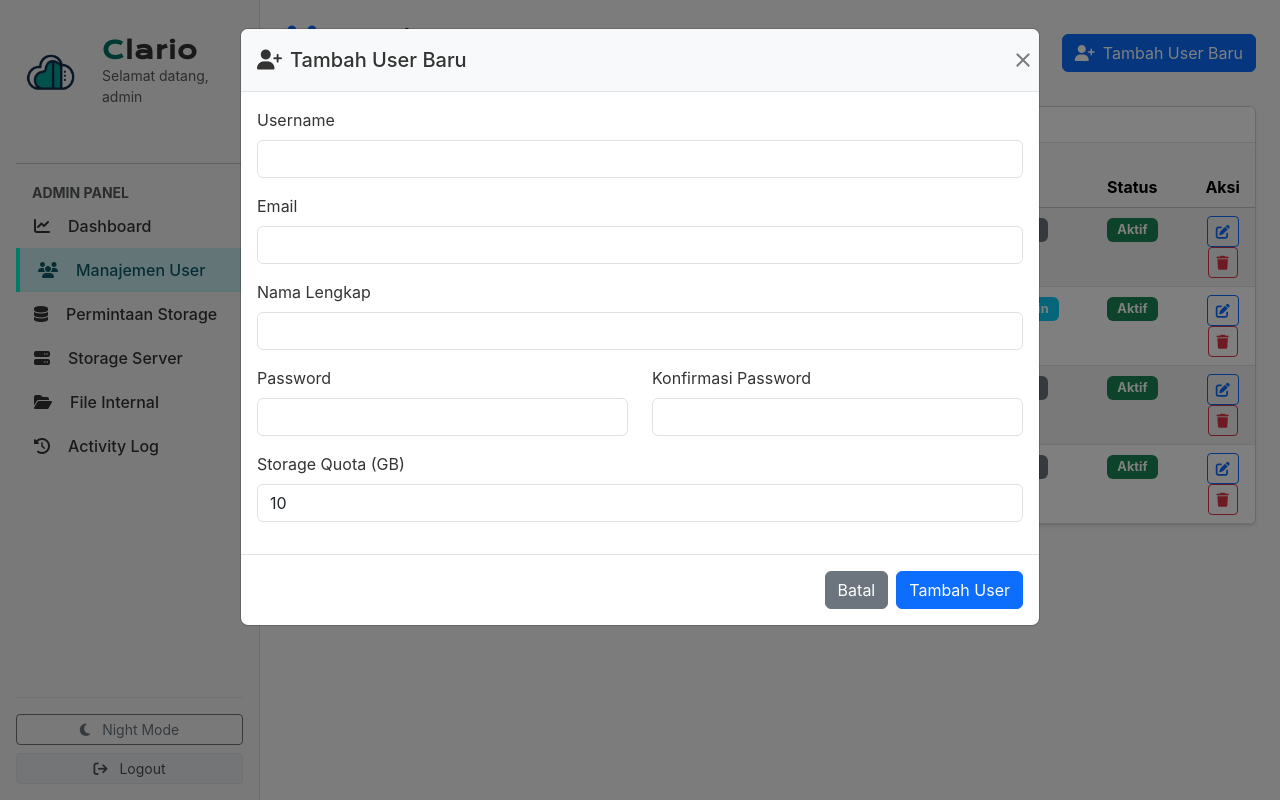
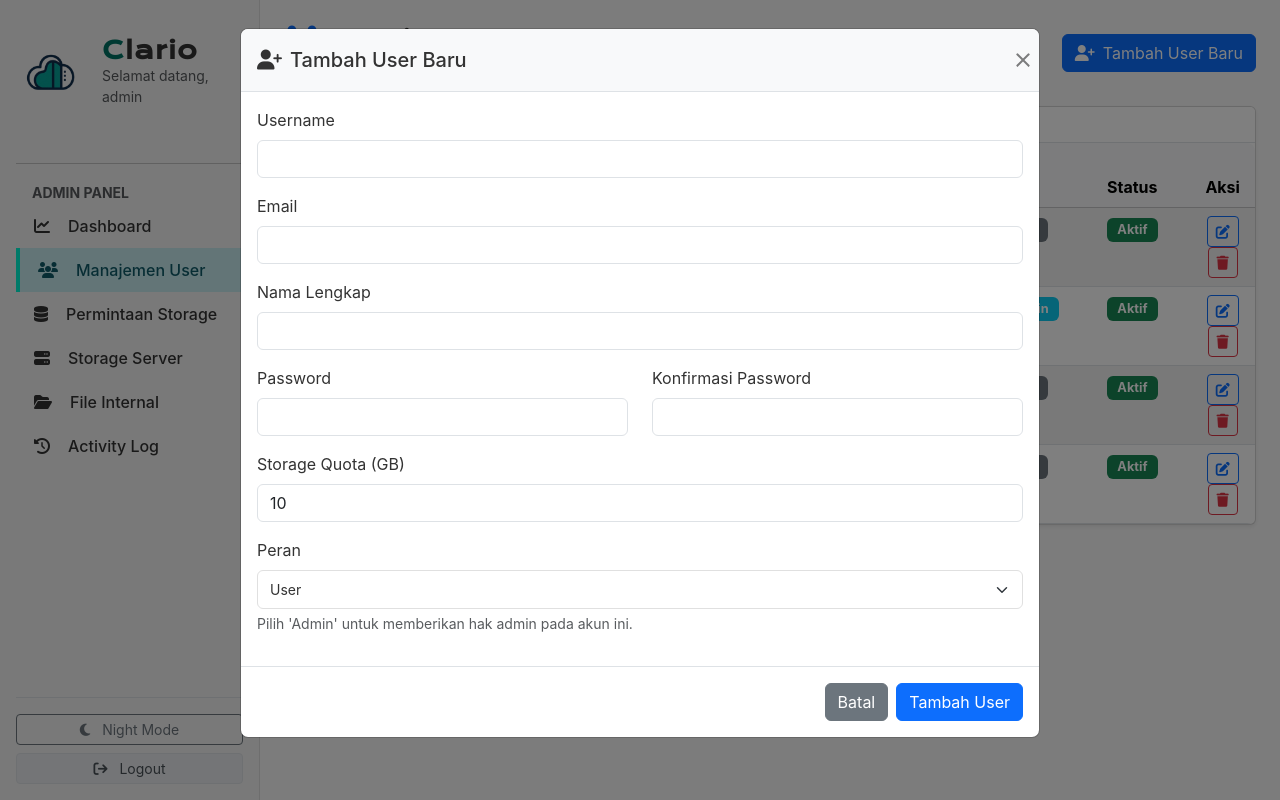
Before and after one commit to Zennn6540/ClairoCloud, a PHP site: page /app/public/admin/management_user.php in a window 1280 px wide, after a click on "Tambah User Baru". Run offline with PHP 8.4, Linux system fonts and the light colour scheme; a user stored in the database is signed in; data comes from the database, SQL or seed files in the repository; some libraries are stand-ins or nearby versions.

Commit message:
first commit

```diff
--- a/app/public/admin/management_user.php
+++ b/app/public/admin/management_user.php
@@ -19,6 +19,7 @@ if ($_SERVER['REQUEST_METHOD'] === 'POST' && isset($_POST['action']) && $_POST['
     $password = $_POST['password'] ?? '';
     $passwordConfirm = $_POST['password_confirm'] ?? '';
     $storageGb = intval($_POST['storage_gb'] ?? 0);
+    $role = ($_POST['role'] ?? 'user');
 
     // Validation
     $errors = [];
@@ -50,13 +51,14 @@ if ($_SERVER['REQUEST_METHOD'] === 'POST' && isset($_POST['action']) && $_POST['
         $hashedPassword = password_hash($password, PASSWORD_BCRYPT);
         $storageBytes = $storageGb * 1024 * 1024 * 1024;
         $now = date('Y-m-d H:i:s');
+        $isAdmin = ($role === 'admin') ? 1 : 0;
 
-        $stmt = getDB()->prepare("
-            INSERT INTO users (username, email, full_name, password, storage_quota, storage_used, is_active, is_admin, created_at)
-            VALUES (?, ?, ?, ?, ?, 0, 1, 0, ?)
+        $stmt = getDB()->prepare("\
+            INSERT INTO users (username, email, full_name, password, storage_quota, storage_used, is_active, is_admin, created_at)\
+            VALUES (?, ?, ?, ?, ?, 0, 1, ?, ?)\
         ");
 
-        if ($stmt->execute([$username, $email, $fullName, $hashedPassword, $storageBytes, $now])) {
+        if ($stmt->execute([$username, $email, $fullName, $hashedPassword, $storageBytes, $isAdmin, $now])) {
             $message = "User '{$username}' berhasil ditambahkan dengan storage {$storageGb} GB";
             $messageType = 'success';
         } else {
@@ -292,6 +294,14 @@ function formatBytes($bytes) {
                         <label for="storage_gb" class="form-label">Storage Quota (GB)</label>
                         <input type="number" class="form-control" id="storage_gb" name="storage_gb" value="10" min="1" max="1000" required>
                     </div>
+                    <div class="mb-3">
+                        <label for="role" class="form-label">Peran</label>
+                        <select id="role" name="role" class="form-select">
+                            <option value="user">User</option>
+                            <option value="admin">Admin</option>
+                        </select>
+                        <div class="form-text">Pilih 'Admin' untuk memberikan hak admin pada akun ini.</div>
+                    </div>
                 </div>
                 <div class="modal-footer">
                     <button type="button" class="btn btn-secondary" data-bs-dismiss="modal">Batal</button>
```
